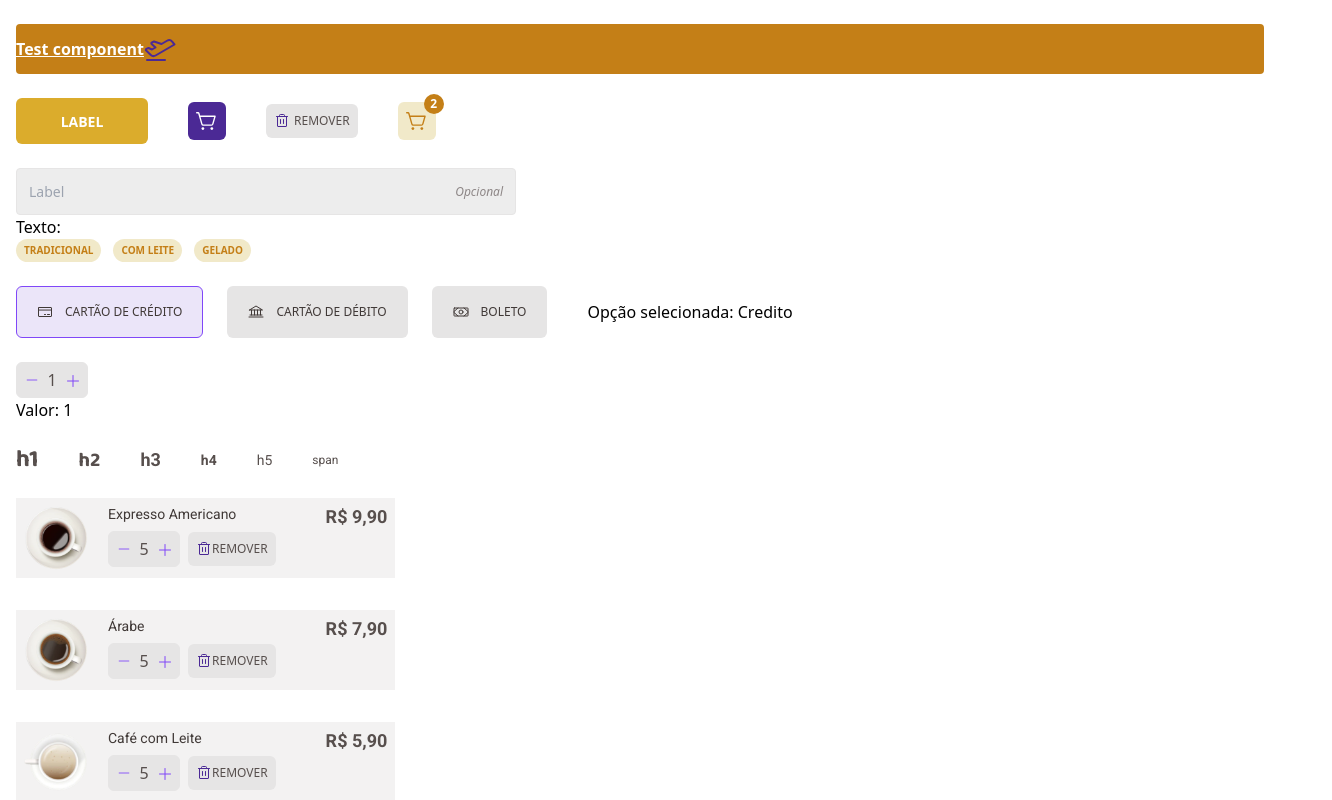
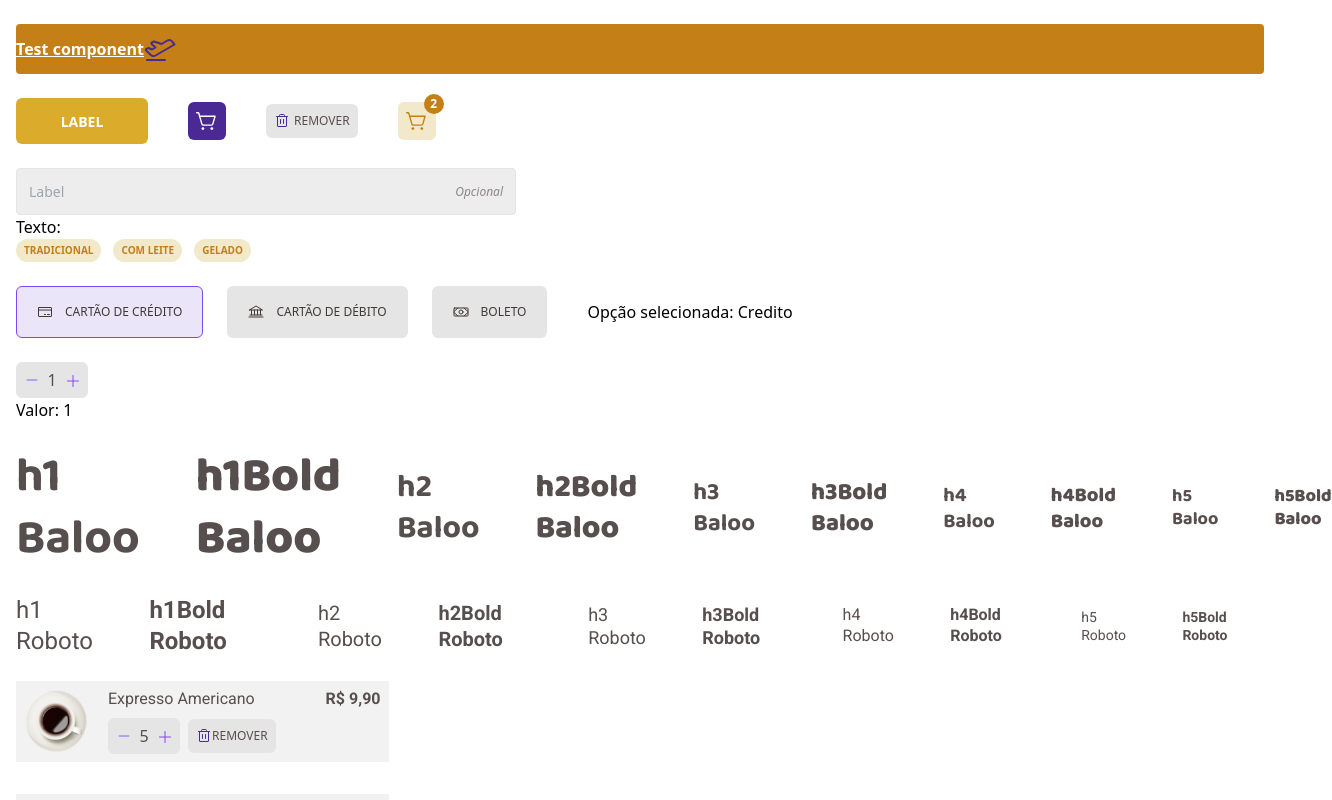
Before and after one commit to alex-britto/PDCoffe, a React (Vite) app: page / in a window 1280 px wide. Shown: the top 800 px of the page, 1332 px wide, since content can reach past the window. Built offline with nearby package versions, Linux system fonts and the light colour scheme; data requests are answered from the project's data file.

Commit message:
fix: adjust Typography props and styles

```diff
--- a/src/App.tsx
+++ b/src/App.tsx
@@ -130,23 +130,68 @@ function App() {
         <h1>Valor: {number}</h1>
 
         <div className="flex w-full gap-10 items-center mt-6">
-          <Typography color={defaultTheme.colors.base.text} variant="h1">
-            h1
+          <Typography family="header" variant="h1" className="mr-4">
+            h1 Baloo
           </Typography>
-          <Typography color={defaultTheme.colors.base.text} variant="h2">
-            h2
+          <Typography family="header" variant="h1Bold" className="mr-4">
+            h1Bold Baloo
           </Typography>
-          <Typography color={defaultTheme.colors.base.text} variant="h3">
-            h3
+          <Typography family="header" variant="h2" className="mr-4">
+            h2 Baloo
           </Typography>
-          <Typography color={defaultTheme.colors.base.text} variant="h4">
-            h4
+          <Typography family="header" variant="h2Bold" className="mr-4">
+            h2Bold Baloo
           </Typography>
-          <Typography color={defaultTheme.colors.base.text} variant="h5">
-            h5
+          <Typography family="header" variant="h3" className="mr-4">
+            h3 Baloo
           </Typography>
-          <Typography color={defaultTheme.colors.base.text} variant="span">
-            span
+          <Typography family="header" variant="h3Bold" className="mr-4">
+            h3Bold Baloo
+          </Typography>
+          <Typography family="header" variant="h4" className="mr-4">
+            h4 Baloo
+          </Typography>
+          <Typography family="header" variant="h4Bold" className="mr-4">
+            h4Bold Baloo
+          </Typography>
+          <Typography family="header" variant="h5" className="mr-4">
+            h5 Baloo
+          </Typography>
+          <Typography family="header" variant="h5Bold" className="mr-4">
+            h5Bold Baloo
+          </Typography>
+        </div>
+
+        <div className="flex w-full gap-10 items-center mt-6">
+          <Typography family="text" variant="h1" className="mr-4">
+            h1 Roboto
+          </Typography>
+          <Typography family="text" variant="h1Bold" className="mr-4">
+            h1Bold Roboto
+          </Typography>
+          <Typography family="text" variant="h2" className="mr-4">
+            h2 Roboto
+          </Typography>
+          <Typography family="text" variant="h2Bold" className="mr-4">
+            h2Bold Roboto
+          </Typography>
+          <Typography family="text" variant="h3" className="mr-4">
+            h3 Roboto
+          </Typography>
+          <Typography family="text" variant="h3Bold" className="mr-4">
+            h3Bold Roboto
+          </Typography>
+          <Typography family="text" variant="h4" className="mr-4">
+            h4 Roboto
+          </Typography>
+          <Typography family="text" variant="h4Bold" className="mr-4">
+            h4Bold Roboto
+          </Typography>
+          <Typography family="text" variant="h5" className="mr-4">
+            h5 Roboto
+          </Typography>
+          <Typography family="text" variant="h5Bold" className="mr-4">
+            h5Bold Roboto
           </Typography>
         </div>
 
--- a/src/components/CartItem/CartItem.tsx
+++ b/src/components/CartItem/CartItem.tsx
@@ -37,9 +37,7 @@ export const CartItem = ({
       <img src={imageUrl} alt={title} />
 
       <InfoContainer>
-        <Typography variant="h5" fontSize="16px">
-          {title}
-        </Typography>
+        <Typography variant="h4">{title}</Typography>
 
         <QuantityBox>
           <NumberInput
@@ -57,8 +55,7 @@ export const CartItem = ({
 
       <Typography
         color={theme.colors.base.text}
-        variant="h3"
-        fontSize="16px"
+        variant="h4Bold"
         className="ml-[50px]"
       >
         {handleConvertPriceToBRL(price)}
--- a/src/components/CatalogItem/CatalogItem.tsx
+++ b/src/components/CatalogItem/CatalogItem.tsx
@@ -52,7 +52,12 @@ export const CatalogItem = ({
           ))}
         </StatusContainer>
 
-        <Typography variant="h2" className="mt-4 text-center">
+        <Typography
+          variant="h4"
+          family="header"
+          as="h4"
+          className="mt-4 text-center"
+        >
           {title}
         </Typography>
 
@@ -66,14 +71,10 @@ export const CatalogItem = ({
 
         <PriceContainer>
           <PriceBox>
-            <Typography
-              color={theme.colors.base.text}
-              variant="h5"
-              className="mr-1 mt-1"
-            >
+            <Typography variant="h5" className="mr-1 mt-1">
               R$
             </Typography>
-            <Typography color={theme.colors.base.text} variant="h1">
+            <Typography variant="h3Bold" as="h3" family="header">
               {handleConvertPriceNumberToString(price)}
             </Typography>
           </PriceBox>
--- a/src/components/Typography/Typography.tsx
+++ b/src/components/Typography/Typography.tsx
@@ -1,75 +1,197 @@
 import { ReactNode } from "react"
 import styled, { css } from "styled-components"
 
-type Variant = "h1" | "h2" | "h3" | "h4" | "h5" | "span"
-
-interface TypographyProps extends React.HTMLAttributes<HTMLParagraphElement> {
-  variant: Variant
-  children?: ReactNode
+interface TypographyProps {
+  children: string
+  as?: any
   color?: string
-  fontFamily?: string
+  className?: string
   fontSize?: string
-  fontWeight?: number
 }
 
-export const Typography = ({
-  variant,
-  children,
-  color,
-  fontFamily,
-  fontSize,
-  fontWeight,
-  ...props
-}: TypographyProps) => {
+//cria interface A
+interface HeaderProps {
+  family?: "header"
+  variant:
+    | "h1"
+    | "h1Bold"
+    | "h2"
+    | "h2Bold"
+    | "h3"
+    | "h3Bold"
+    | "h4"
+    | "h4Bold"
+    | "h5"
+    | "h5Bold"
+}
+
+//cria interface B
+interface TextProps {
+  family?: "text"
+  variant:
+    | "h1"
+    | "h1Bold"
+    | "h2"
+    | "h2Bold"
+    | "h3"
+    | "h3Bold"
+    | "h4"
+    | "h4Bold"
+    | "h5"
+    | "h5Bold"
+    | "p"
+    | "pBold"
+    | "span"
+    | "spanBold"
+}
+
+//cria type que é igual a InterfaceDefault + A + B
+type VariantTypes = TypographyProps & (HeaderProps | TextProps)
+
+// 48 32 20 18 - bold & extrabold
+const HEADER_STYLES = {
+  h1: {
+    fontWeight: "700",
+    fontSize: "48px",
+  },
+  h1Bold: {
+    fontWeight: "800",
+    fontSize: "48px",
+  },
+  h2: {
+    fontWeight: "700",
+    fontSize: "32px",
+  },
+  h2Bold: {
+    fontWeight: "800",
+    fontSize: "32px",
+  },
+  h3: {
+    fontWeight: "700",
+    fontSize: "24px",
+  },
+  h3Bold: {
+    fontWeight: "800",
+    fontSize: "24px",
+  },
+  h4: {
+    fontWeight: "700",
+    fontSize: "20px",
+  },
+  h4Bold: {
+    fontWeight: "800",
+    fontSize: "20px",
+  },
+  h5: {
+    fontWeight: "700",
+    fontSize: "18px",
+  },
+  h5Bold: {
+    fontWeight: "800",
+    fontSize: "18px",
+  },
+}
+
+// 24, 20, 18, 16, 14, 12, 10 - regular & bold
+const TEXT_STYLES = {
+  h1: {
+    fontWeight: "400",
+    fontSize: "24px",
+  },
+  h1Bold: {
+    fontWeight: "700",
+    fontSize: "24px",
+  },
+  h2: {
+    fontWeight: "400",
+    fontSize: "20px",
+  },
+  h2Bold: {
+    fontWeight: "700",
+    fontSize: "20px",
+  },
+  h3: {
+    fontWeight: "400",
+    fontSize: "18px",
+  },
+  h3Bold: {
+    fontWeight: "700",
+    fontSize: "18px",
+  },
+  h4: {
+    fontWeight: "400",
+    fontSize: "16px",
+  },
+  h4Bold: {
+    fontWeight: "700",
+    fontSize: "16px",
+  },
+  h5: {
+    fontWeight: "400",
+    fontSize: "14px",
+  },
+  h5Bold: {
+    fontWeight: "700",
+    fontSize: "14px",
+  },
+  p: {
+    fontWeight: "400",
+    fontSize: "12px",
+  },
+  pBold: {
+    fontWeight: "700",
+    fontSize: "12px",
+  },
+  span: {
+    fontWeight: "400",
+    fontSize: "10px",
+  },
+  spanBold: {
+    fontWeight: "700",
+    fontSize: "10px",
+  },
+}
+
+export const Typography = (props: VariantTypes) => {
+  const {
+    children,
+    variant,
+    family = "text",
+    as,
+    color,
+    className,
+    fontSize,
+  } = props
+
   return (
-    <TypographyStyled variant={variant} color={color} {...props}>
+    <TypographyStyled
+      variant={variant}
+      family={family}
+      as={as ?? variant}
+      color={color}
+      fontSize={fontSize}
+      className={className}
+    >
       {children}
     </TypographyStyled>
   )
 }
 
-const TypographyStyled = styled.p<TypographyProps>`
-  ${({ theme, color, fontFamily, fontWeight, fontSize, variant }) => css`
-    align-items: center;
-    color: ${color ? color : theme.colors.base.subtitle};
-    display: flex;
-    font-family: ${fontFamily ? fontFamily : `"Roboto"`};
-    font-size: 14px;
-    font-weight: 400;
-    line-height: 1.2;
+const TypographyStyled = styled.p<VariantTypes>`
+  ${({ theme, family, variant, color, fontSize }) => css`
+    color: ${color ?? theme.colors.base.text};
+    line-height: 130%;
 
-    ${variant === "h1" && {
-      fontFamily: fontFamily ? fontFamily : `"Baloo 2"`,
-      fontSize: fontSize ? fontSize : "24px",
-      fontWeight: fontWeight ? fontWeight : 700,
-      lineHeight: "28px",
-    }}
-
-    ${variant === "h2" && {
-      fontFamily: fontFamily ? fontFamily : `"Baloo 2"`,
-      fontSize: fontSize ? fontSize : "20px",
-      fontWeight: fontWeight ? fontWeight : 700,
-      lineHeight: "21px",
-    }}
-
-    ${variant === "h3" && {
-      fontSize: fontSize ? fontSize : "18px",
-      fontWeight: fontWeight ? fontWeight : 700,
-    }}
-
-    ${variant === "h4" && {
-      fontSize: fontSize ? fontSize : "14px",
-      fontWeight: fontWeight ? fontWeight : 700,
-    }}
-
-    ${variant === "h5" && {
-      fontSize: fontSize ? fontSize : "14px",
-      fontWeight: fontWeight ? fontWeight : 400,
-    }}
-
-    ${variant === "span" && {
-      fontSize: fontSize ? fontSize : "12px",
-      fontWeight: fontWeight ? fontWeight : 400,
-    }}
+    ${family === "header"
+      ? css`
+          font-family: "Baloo 2", cursive;
+          font-size: ${fontSize ?? HEADER_STYLES[variant].fontSize};
+          font-weight: ${HEADER_STYLES[variant].fontWeight};
+        `
+      : css`
+          font-family: Roboto, sans-serif;
+          font-size: ${fontSize ?? TEXT_STYLES[variant].fontSize};
+          font-weight: ${TEXT_STYLES[variant].fontWeight};
+        `};
   `}
 `
```
